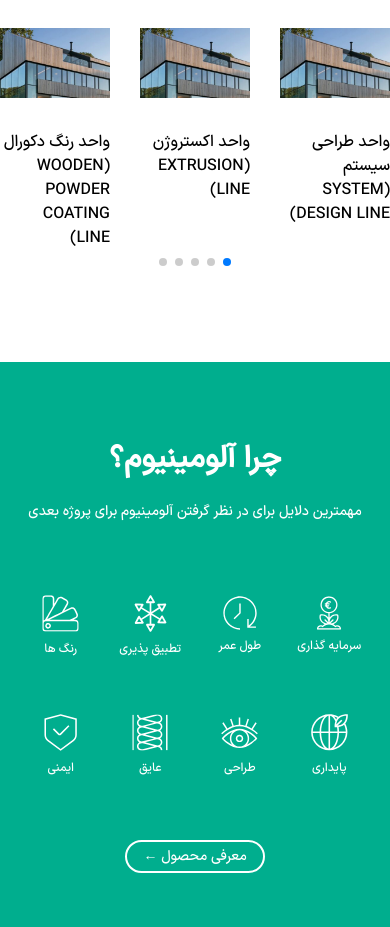
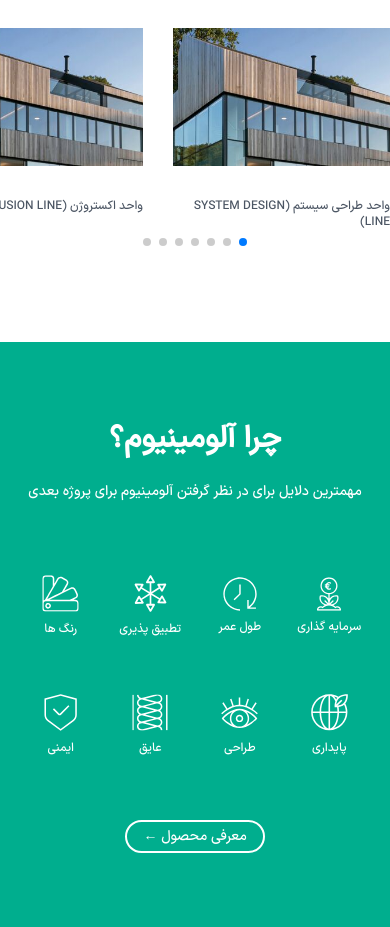
Before and after one commit to zahra-hsb/hanz-, a Next.js app: page / in a window 390 px wide. Shown: the part 2640-3567 px from the top of the page. Built offline with nearby package versions, Linux system fonts and the light colour scheme.

Commit message:
responsive design for slider in units section

```diff
--- a/src/components/homeComponents/HanzUnits/index.jsx
+++ b/src/components/homeComponents/HanzUnits/index.jsx
@@ -26,9 +26,9 @@ const HanzUnits = () => {
 
     const sliderItems = [
         { image: image1, text: 'واحد طراحی سیستم (SYSTEM DESIGN LINE)', detail: 'شرکت هانز افتخار دارد در این واحد به کمک مهندسین مجرب و جوان کارآزموده با و با تکیه بر بررسی نیازهای بازار اقدام به طراحی و ساخت سیستم های مدرن و نوین در بخش صنعت ساختمان به خصوص نماهای مدرن و نوین ساختمان جهتپاسخگویی به انواع سلیقه های مشتریان و معماران عزیز می نماید.' },
-        { image: image1, text: 'واحد اکستروژن (EXTRUSION LINE)', detail: 'شرکت هانز مجهز به یک دستگاه پرس 2500 تن اکستروژن با دبل پولر هوایی فول اتوماتیک از شرکت زیمنس آلمان و میز فول اتوماتیک انتقال پروفیل و قسمت استرج و دستگاه ایجینگ القایی با قابلیت سختکاری پروفیل با آلیاژ 6063 تا 14 وبستر سختی را داراست'},
+        { image: image1, text: 'واحد اکستروژن (EXTRUSION LINE)', detail: 'شرکت هانز مجهز به یک دستگاه پرس 2500 تن اکستروژن با دبل پولر هوایی فول اتوماتیک از شرکت زیمنس آلمان و میز فول اتوماتیک انتقال پروفیل و قسمت استرج و دستگاه ایجینگ القایی با قابلیت سختکاری پروفیل با آلیاژ 6063 تا 14 وبستر سختی را داراست' },
         { image: image1, text: 'واحد رنگ دکورال (WOODEN POWDER COATING LINE)', detail: 'شرکت هانز با دارا بودن خط کامل دکورال از شرکت migrolio ایتالیا امکان ارائه ی پروفیل های آلومینیومی با حس لمس چوب و با کیفیت بالا و طرح و رنگ های متنوع را داراست.' },
-        { image: image1, text: 'واحد رنگ پودری الکترواستاتیک (POWDER COATING LINE)', detail: 'واحد رنگ پودری الکترواستاتیک شرکت هانز با بهذه گیری از خط رنگ آمیزی پودری شرکت ELFI ایتالیا به صورت فول رباتیک قابلیت ارائه خدمات رنگ برای پروفیل های با طول تا 14 متر و با ضخامت 80 میکرون را داراست که تنوع و کیفیت رنگ های ارائه شده می تواند زیباترین پروفیل ها را با توجه به انواع سلیقه و نظر مشتریان عزیز تامین کند.'},
+        { image: image1, text: 'واحد رنگ پودری الکترواستاتیک (POWDER COATING LINE)', detail: 'واحد رنگ پودری الکترواستاتیک شرکت هانز با بهذه گیری از خط رنگ آمیزی پودری شرکت ELFI ایتالیا به صورت فول رباتیک قابلیت ارائه خدمات رنگ برای پروفیل های با طول تا 14 متر و با ضخامت 80 میکرون را داراست که تنوع و کیفیت رنگ های ارائه شده می تواند زیباترین پروفیل ها را با توجه به انواع سلیقه و نظر مشتریان عزیز تامین کند.' },
         { image: image1, text: 'واحد ترمال بریک (TERMAL BREAKING LINE)', detail: 'این واحد از شرکت هانز با استفاده از خط تخصصی ترمال بریک که دسنگاه آن از فناوری روز دنیا و از برند برتر سوئیسی Herman Muller تامین شده است، آماده ارائه خدمات ترمال بریک با نکنیک کنگره زنی منحصر به فرد و مونتاژ نمودن تیفه های پلی آمیدی با کیفیت بالا می باشد.' },
         { image: image1, text: 'واحد مونتاژ (ASSEMBLING LINE)', detail: 'در این بخش از شرکت با بهره گیری از نیروهای کارآزموده، دقیق و جوان با کمک خط تولید شرکت FOUM ایتالیا افدام به تولید پنجره و انواع نماهای نوین ساختمانی با بالاترین استاندارد و کیفیت روز در جهت جلب نظر هرچه بیشتر مشتریان عزیز می نماییم.' },
         { image: image1, text: 'واحد رنگ آنادایز (ANODIZING LINE)', detail: 'شرکت هانز با دارا بودن خط کامل آنادایزینگ همچنین دستگاه های پولیش و براش، تکمیل کننده سلایف مختلف مشتریان عزیز خواهد بود.' },
@@ -48,6 +48,11 @@ const HanzUnits = () => {
                         <Swiper
                             slidesPerView={3}
                             spaceBetween={30}
+                            breakpoints={{
+                                0: { slidesPerView: 1.7 },
+                                576: { slidesPerView: 2.3 },
+                                768: { slidesPerView: 3 }
+                            }}
                             pagination={{
                                 clickable: true,
                             }}
@@ -62,12 +67,12 @@ const HanzUnits = () => {
                                             onMouseLeave={handleMouseLeave}>
                                             <Image src={item.image} alt="" key={index} className="w-full" />
                                             <div className={`bg-gray-600 absolute top-0 bottom-0 group-hover: group-hover:z-10 p-5 transition-all ease-in-out duration-500 ${HoveredIndex === index ? 'block opacity-8  0 z-10 transform' : 'opacity-0'}`}>
-                                                <p className="text-white text-justify text-md font-normal">
-                                                   {item.detail}
+                                                <p className="text-white text-justify text-sm sm:text-md font-normal">
+                                                    {item.detail}
                                                 </p>
                                             </div>
                                         </div>
-                                        <p className="my-8">{item.text}</p>
+                                        <p className="my-8 text-xs sm:text-sm text-gray-600">{item.text}</p>
                                     </SwiperSlide>
                                 </>
                             ))}
```
